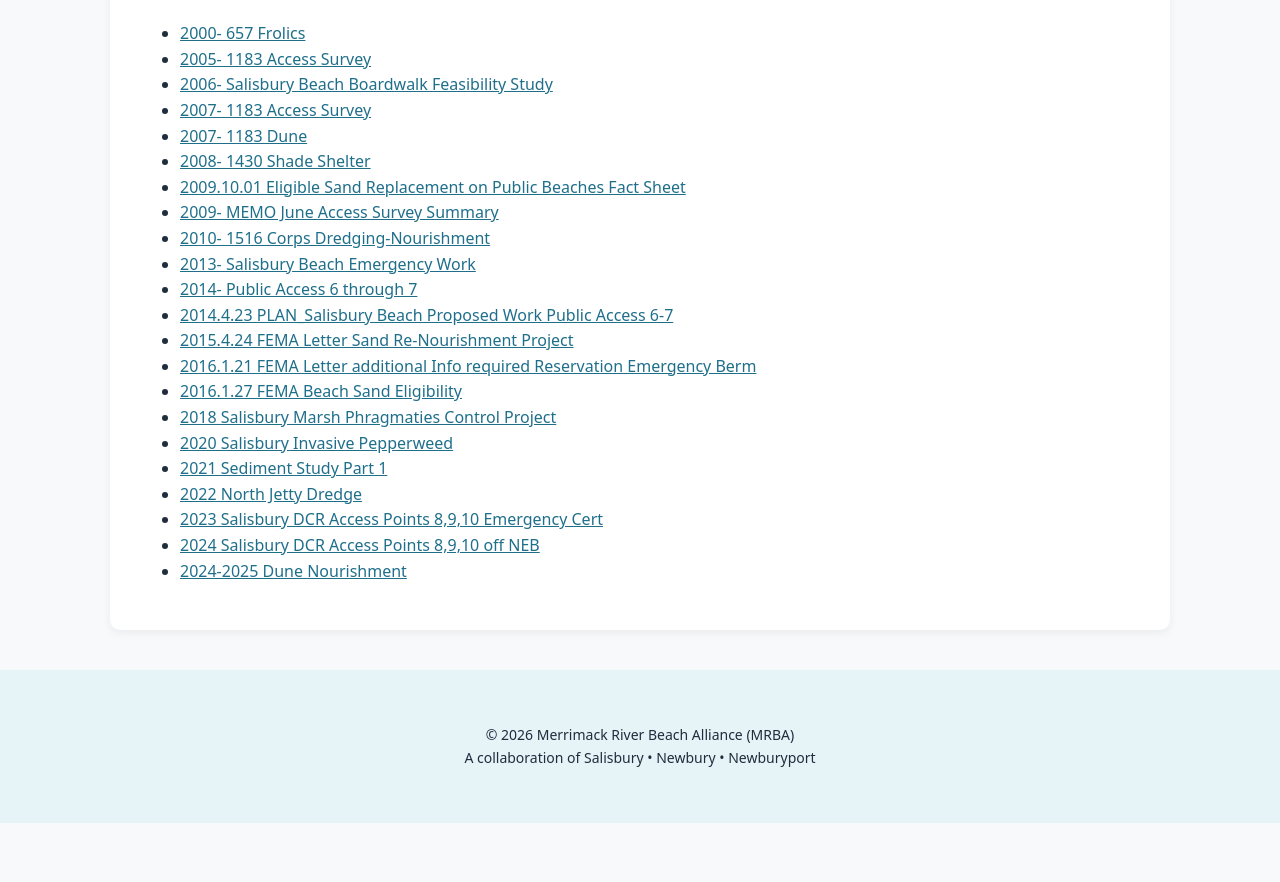
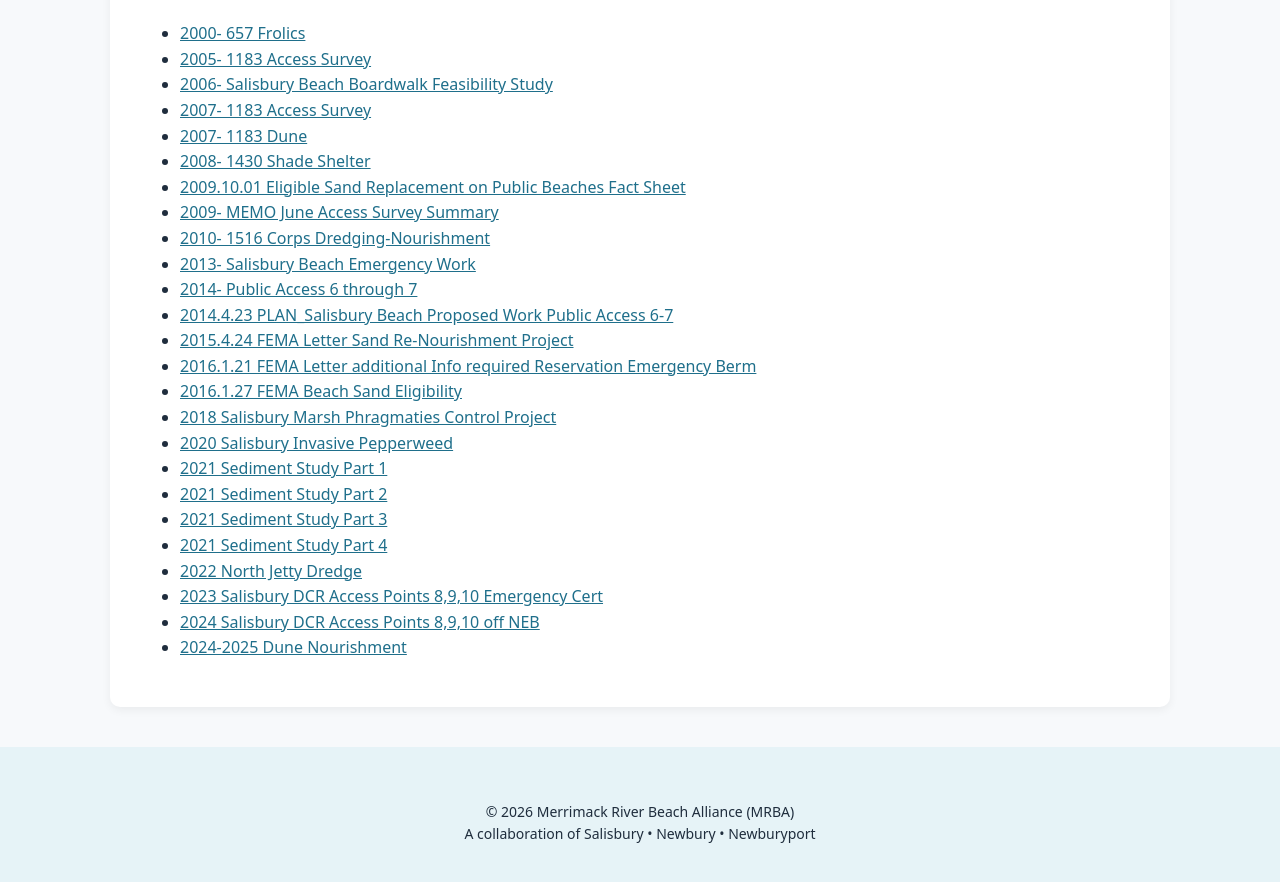
Before and after one commit to MAMRBAGOV/mamrba.gov, a Jekyll site: the page built from education.md, in a window 1280 px wide and 900 px high, scrolled down 2492 px. Shown: the top 882 px of the window. Built offline with Jekyll 4.4.1, drawn with Linux system fonts in a browser that asks for light colours; before the commit the page ends 3315 px from its top, so only the background shows below that.

Commit message:
Update education.md

```diff
--- a/education.md
+++ b/education.md
@@ -61,6 +61,9 @@ is an online portal developed for the Massachusetts Office of Coastal Zone Manag
 - [2018 Salisbury Marsh Phragmaties Control Project](/assets/docs/DOA Phrag Contol 2018.pdf)
 - [2020 Salisbury Invasive Pepperweed](assets/docs/RDA USF&W Pepperweed 2020.pdf)
 - [2021 Sediment Study Part 1](assets/docs/unsrsms report - 2020-01-14_Part1.pdf)
+- [2021 Sediment Study Part 2](assets/docs/unsrsms report - 2020-01-14_Part2.pdf)
+- [2021 Sediment Study Part 3](assets/docs/unsrsms report - 2020-01-14_Part3.pdf)
+- [2021 Sediment Study Part 4](assets/docs/unsrsms report - 2020-01-14_Part4.pdf)
 - [2022 North Jetty Dredge](/assets/docs/NOI+Attachments Submittal.pdf)
 - [2023 Salisbury DCR Access Points 8,9,10 Emergency Cert](/assets/docs/2023 Salisbury DCR Access Points 8,9,10 Emergency Cert.pdf)
 - [2024 Salisbury DCR Access Points 8,9,10 off NEB](/assets/docs/2024 Salisbury DCR Access Points 8,9,10 off NEB.pdf)
```
